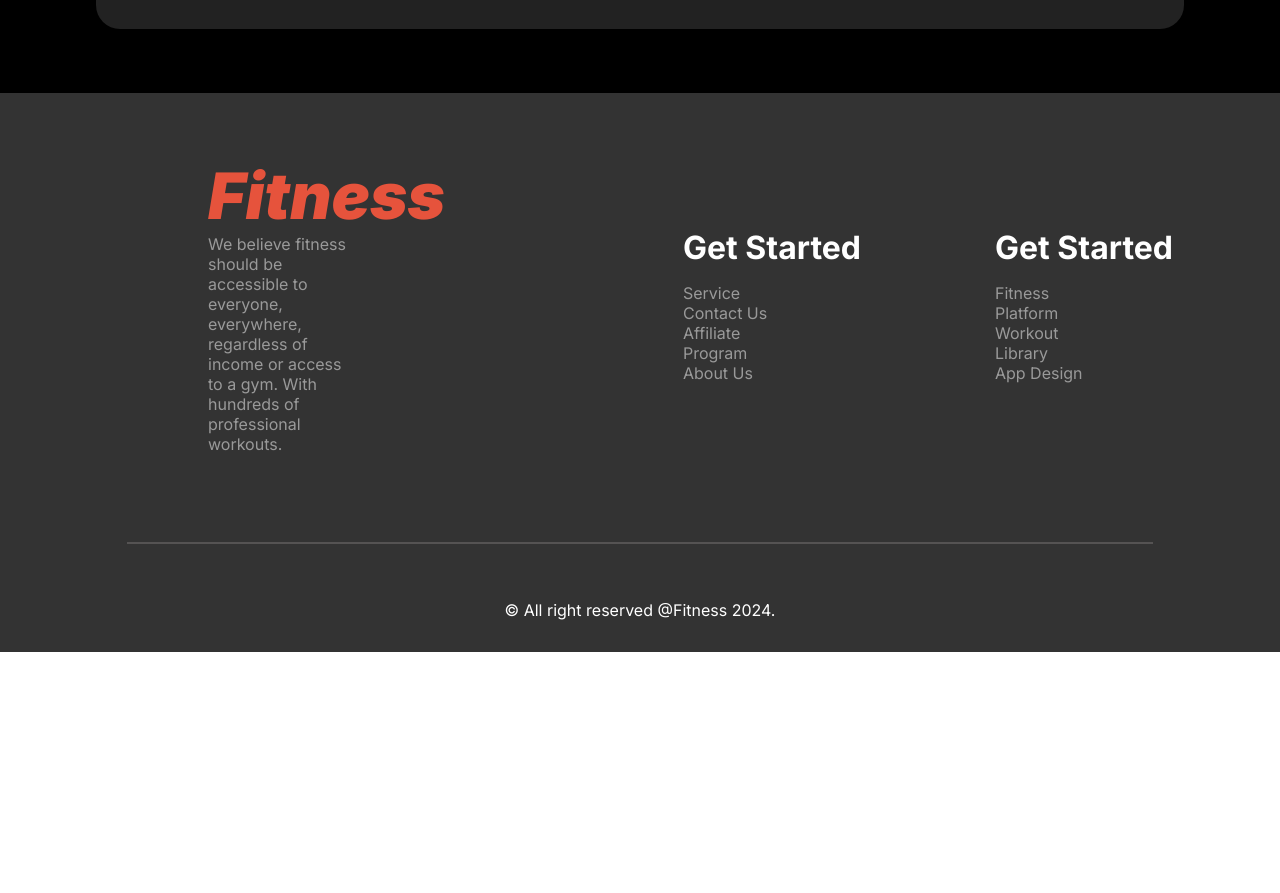
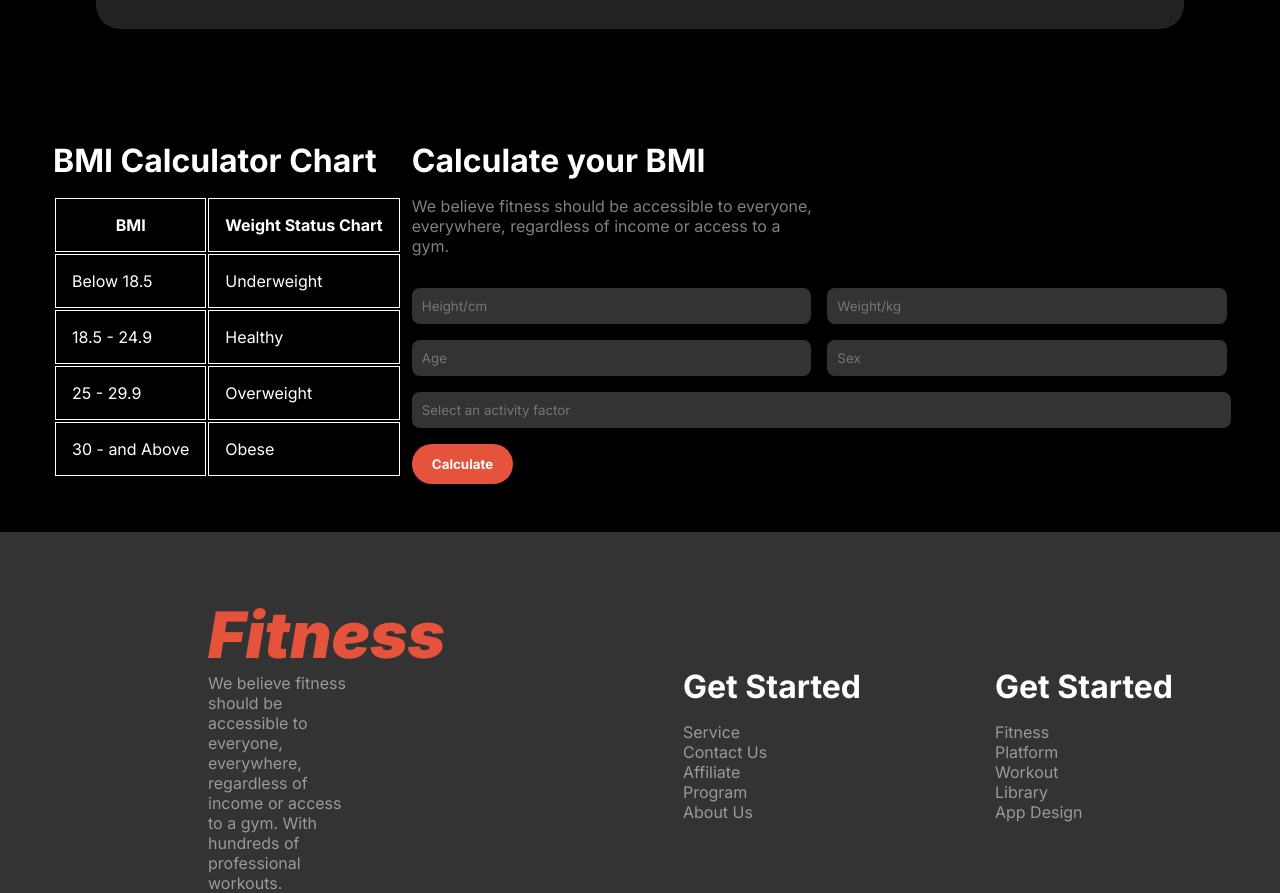
Before and after one commit to fahmidurshanto/B10A2-versatile-ui, a plain HTML site: page index.html in a window 1280 px wide. Shown: the part 2792-3685 px from the top of the page. Before the commit the page ends 3444 px from the top, so only its background shows below. Drawn offline with nearby package versions, Linux system fonts and the light colour scheme; a web font is replaced by a local one.

Commit message:
Added calculator

```diff
--- a/index.html
+++ b/index.html
@@ -152,6 +152,57 @@
                 </div>
             </div>
           </div>
+          <!-- Calculator -->
+           <div class="calculator-container">
+            <div class="calculator-child">
+                <h2 class="section-title">
+                    BMI Calculator Chart
+                </h2>
+                <table>
+                    <tr>
+                        <th>BMI</th>
+                        <th>Weight Status Chart</th>
+                      </tr>
+                      <tr>
+                        <td>Below 18.5</td>
+                        <td>Underweight</td>
+                      </tr>
+                      <tr>
+                        <td>18.5 - 24.9</td>
+                        <td>Healthy</td>
+                      </tr>
+                      <tr>
+                        <td>25 - 29.9</td>
+                        <td>Overweight</td>
+                      </tr>
+                      <tr>
+                        <td>30 - and Above</td>
+                        <td>Obese</td>
+                      </tr>
+                </table>
+            </div>
+            <div class="calculator-child">
+                <h2 class="section-title">
+                    Calculate your BMI
+                </h2>
+                <p class="description">
+                    We believe fitness should be accessible to everyone, everywhere, regardless of income or access to a gym.
+                </p>
+                <form>
+                    <div class="input-container">
+                        <input name="height" type="text" placeholder="Height/cm">
+                        <input name="weight" type="text" placeholder="Weight/kg">
+                        <input name="age" type="text" placeholder="Age">
+                        <input name="sex" type="text" placeholder="Sex">
+                    </div>
+                    <input class="input-select" type="text"  placeholder="Select an activity factor">
+                    <br>
+                    <input type="submit" value="Calculate" class="btn-calculate">
+                    <div>
+                    </div>
+                </form>
+            </div>
+           </div>
     </main>
 
     <!-- Footer section -->
--- a/styles/styles.css
+++ b/styles/styles.css
@@ -287,6 +287,49 @@ main{
     padding: 2rem;
   }
 
+  /* Calculator styles */
+  .calculator-container{
+    display: flex;
+    justify-content: space-around;
+    padding: 3rem;
+    color: white;
+  }
+  th, td, tr{
+    border: 1px solid white;
+    padding: 1rem;
+  }
+  .input-container{
+    display: grid;
+    grid-template-columns: repeat(2, 1fr);
+    gap: 1rem;
+  }
+  .input-select{
+    margin: 1rem auto;
+    width: 98%
+  }
+  input{
+    padding: 10px;
+    background-color: #333;
+    color: white;
+    border-radius: 8px;
+    border: none;
+  }
+  .btn-calculate{
+    background-color: rgb(230, 83, 60);
+    padding: 12px 20px;
+    font-weight: bold;
+    color: white;
+    border: none;
+    border-radius: 1.8rem;
+  }
+  form{
+    width: 100%;
+    margin: 0 auto;
+  }
+  .input-container{
+    width: 100%;
+    padding-top: 2rem;
+  }
 /* ---------------------------------------- */
 
 /* Mobile responsive styles */
@@ -347,4 +390,15 @@ main{
     flex-direction: column;
     padding-bottom: 2rem;
   }
+  .calculator-container{
+    flex-direction: column;
+  }
+  .input-select{
+    width: 100%;
+  }
+  .calculator-child{
+    width: 100%;
+    padding-bottom: 3rem;
+  }
+
 }
```
